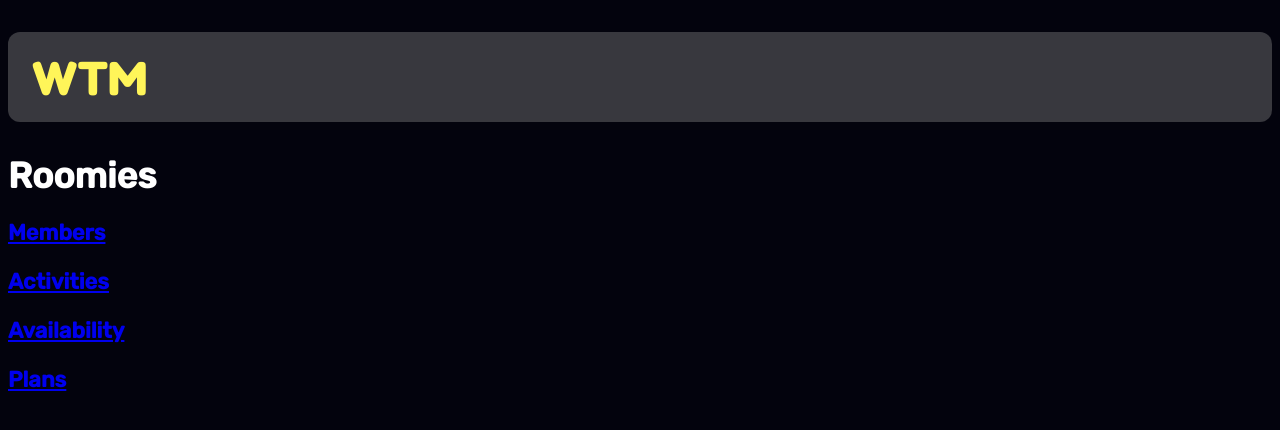
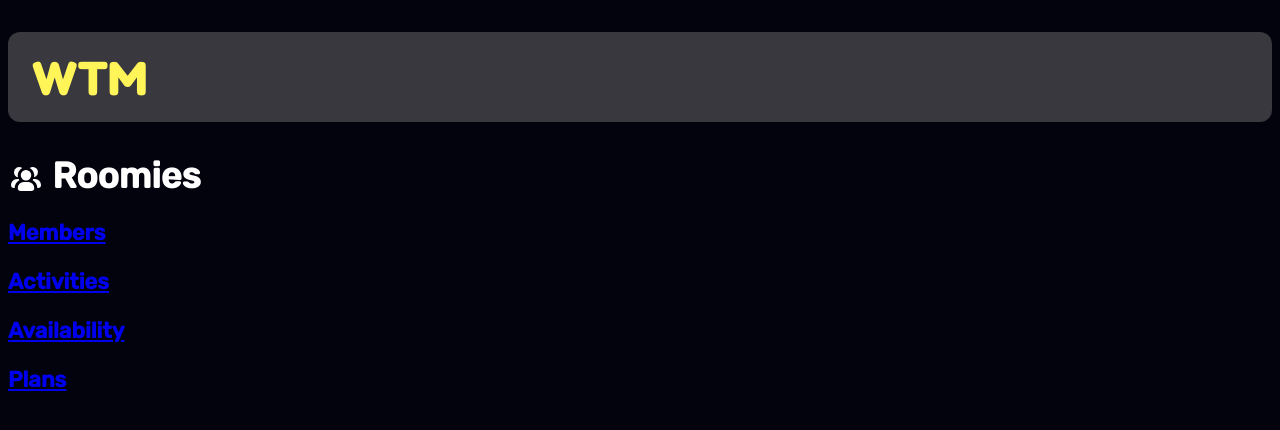
Before and after one commit to kailaaquino/whats-the-move, a website: page packages/proto/public/friend-groups/roomies/index.html in a window 1280 px wide. Drawn offline with Linux system fonts and the light colour scheme.

Commit message:
lab 4: add group icons

```diff
--- a/packages/proto/public/friend-groups/roomies/index.html
+++ b/packages/proto/public/friend-groups/roomies/index.html
@@ -18,7 +18,12 @@
   <body>
     <header>
       <h1><a href="../../index.html" class="title-link">WTM</a></h1>
-      <h2>Roomies</h2>
+      <h2>
+        <svg class="icon">
+          <use href="/icons/sprite.svg#icon-group" />
+        </svg>
+        Roomies
+      </h2>
     </header>
 
     <section class="members">
--- a/packages/proto/public/styles/page.css
+++ b/packages/proto/public/styles/page.css
@@ -41,3 +41,10 @@ p {
   margin-bottom: var(--space-sm);
   background-color: var(--color-bg-dark);
 }
+svg.icon {
+  display: inline;
+  height: 1em;
+  width: 1em;
+  vertical-align: middle;
+  fill: currentColor;
+}
```
Also changed, not shown: packages/proto/public/friend-groups/side-questers/index.html (+6 -1 lines), packages/proto/public/index.html (+6 -1 lines).
